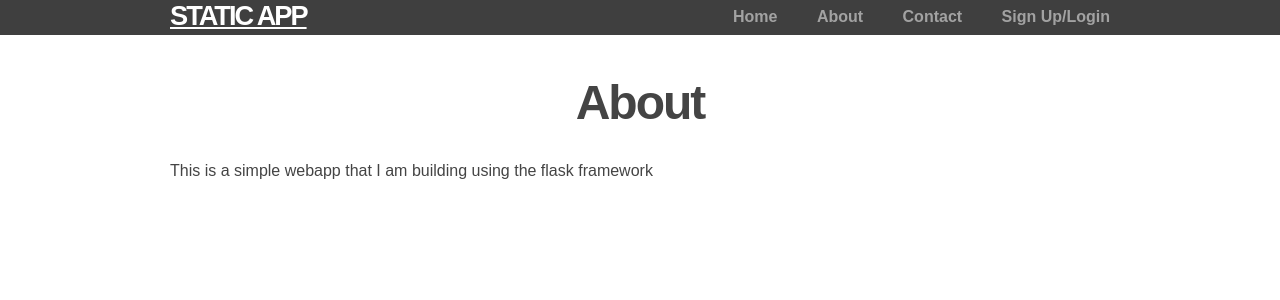
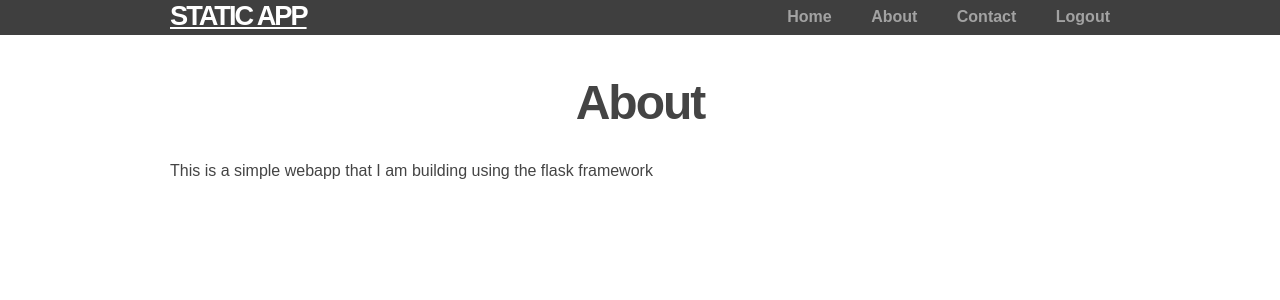
Before and after one commit to akhilaryan/newflaskapp, a Flask app: page /about in a window 1280 px wide. Shown: the top 300 px of the page. Run offline with Flask 2, Linux system fonts and the light colour scheme; the visitor is signed in with stand-in values (Sample User, id 1).

Commit message:
added logout functionality and change in nav when logged in

```diff
--- a/app/intro_to_flask/routes.py
+++ b/app/intro_to_flask/routes.py
@@ -90,7 +90,10 @@ def facebook_authorized(resp):
 
     return redirect(next_url)
 
-
+@app.route("/logout")
+def logout():
+    pop_login_session()
+    return redirect(url_for('index'))
 		# Database Testing
 
 """ @app.route('/testdb')
--- a/app/intro_to_flask/templates/base.html
+++ b/app/intro_to_flask/templates/base.html
@@ -13,7 +13,11 @@
 						<li><a href="{{url_for('home')}}">Home</a></li>
 						<li><a href="{{url_for('about')}}">About</a></li>
 						<li><a href="{{url_for('contact')}}">Contact</a></li>
-						<li><a href="{{url_for('facebook_login')}}">Sign Up/Login</a></li>
+						{% if not session.logged_in %}
+						<li><a href="/facebook_login">Login or SignUp</a></li>
+						{% else %}
+						<li><a href="/logout">Logout</a></li>
+						{% endif %}
 					</ul>
 				</nav></strong>
 			</div>
```
